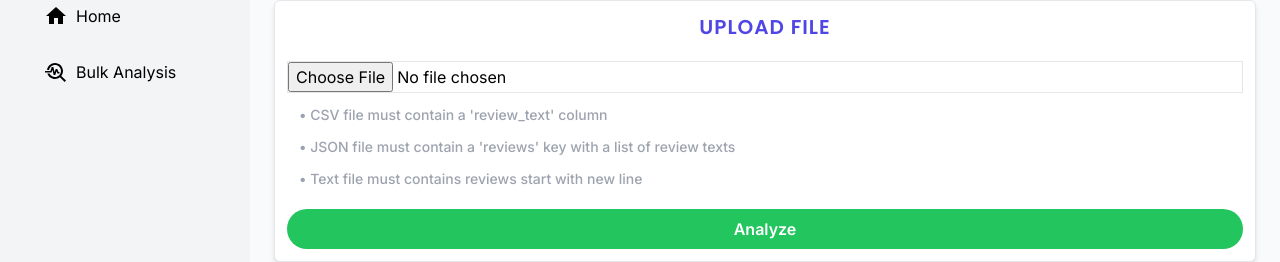
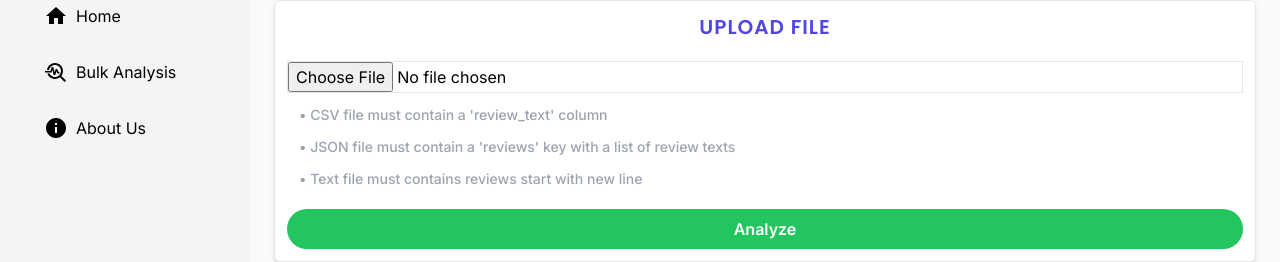
Before and after one commit to PatelPreyansh30/fe-sentimental-analysis, a Next.js app: page /home/bulk in a window 1280 px wide. Shown: the part 107-369 px from the top of the page. Built offline with nearby package versions, Linux system fonts and the light colour scheme.

Commit message:
about page added

```diff
--- /dev/null
+++ b/src/app/home/about/page.tsx
@@ -0,0 +1,8 @@
+import About from "@/module/About/About";
+import React from "react";
+
+const AboutPage = () => {
+  return <About />;
+};
+
+export default AboutPage;
--- a/src/components/Sidebar.tsx
+++ b/src/components/Sidebar.tsx
@@ -1,5 +1,5 @@
 import React from "react";
-import { Home, Troubleshoot } from "@mui/icons-material";
+import { Home, Info, Troubleshoot } from "@mui/icons-material";
 import { ApplicationConstant } from "@/constant/applicationConstant";
 import Link from "next/link";
 
@@ -13,6 +13,11 @@ const sidebarRoutes = [
     state: "Bulk Analysis",
     icon: <Troubleshoot />,
     path: ApplicationConstant.BULK_ANALYSIS_PATH,
+  },
+  {
+    state: "About Us",
+    icon: <Info />,
+    path: ApplicationConstant.ABOUT_PATH,
   },
 ];
 
--- a/src/constant/applicationConstant.ts
+++ b/src/constant/applicationConstant.ts
@@ -1,6 +1,7 @@
 export const ApplicationConstant = {
   HOME_PATH: "/home",
   BULK_ANALYSIS_PATH: "/home/bulk",
+  ABOUT_PATH: "/home/about",
 };
 
 export const ApiConstant = {
```
